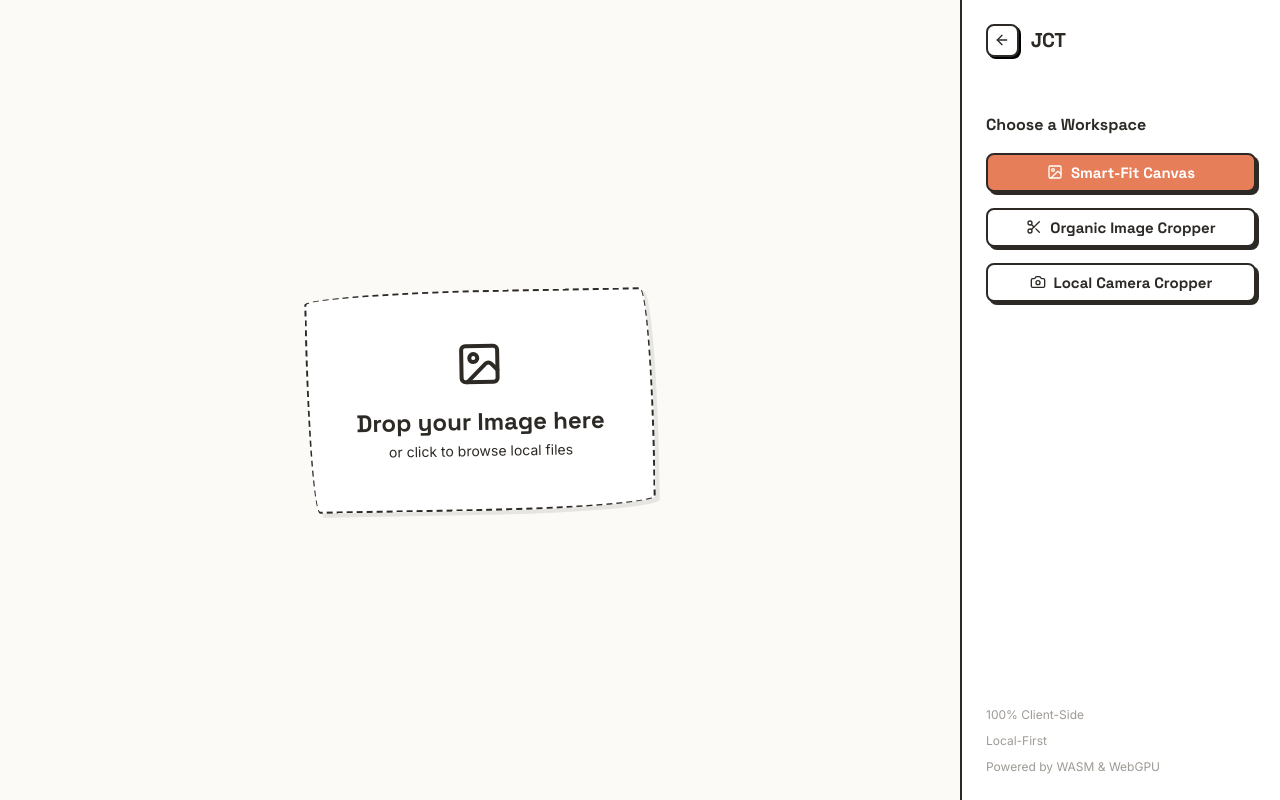
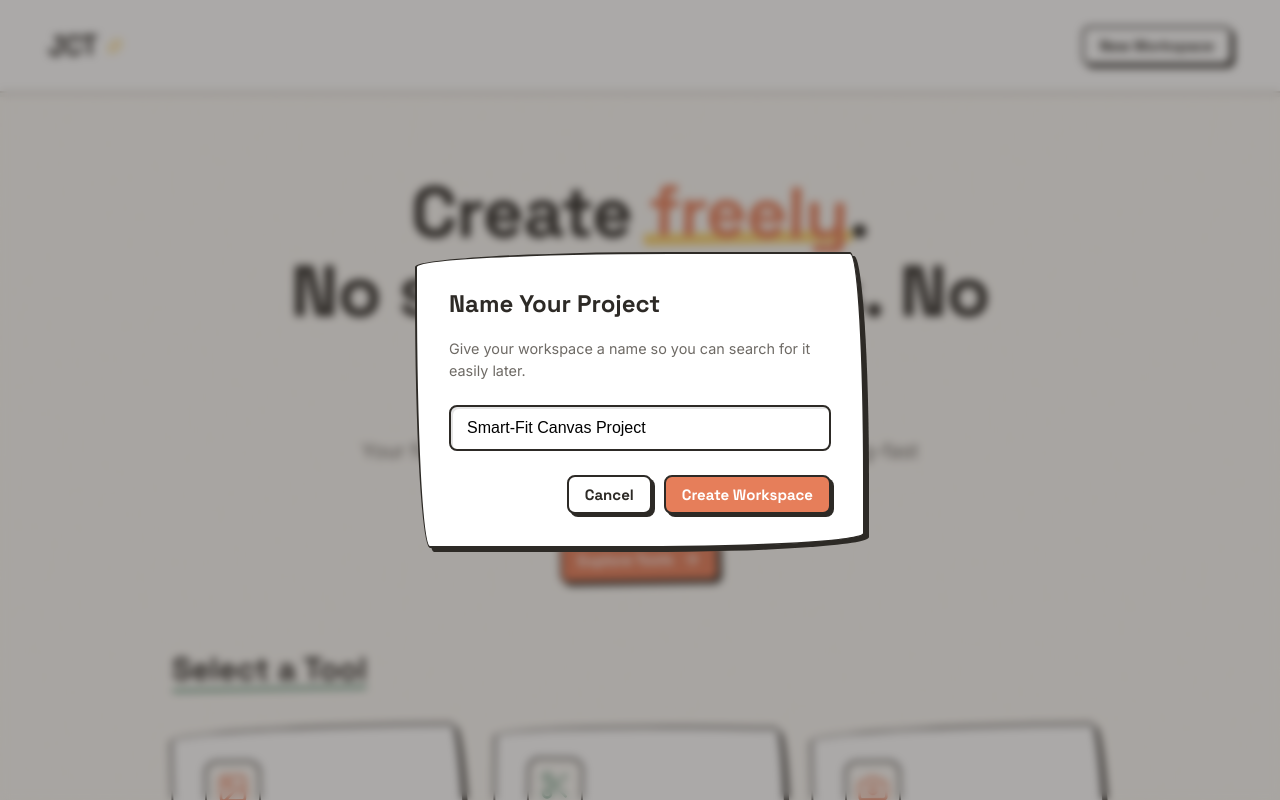
Before and after one commit to vigneshwar-creates/No-BS-Just-Creative-Tools, a React (Vite) app: page / in a window 1280 px wide. Both pictures are taken after a click on the button "New Workspace". Built offline with nearby package versions, Linux system fonts and the light colour scheme.

Commit message:
feat: add project naming modal before entering the workspace

```diff
--- a/src/App.jsx
+++ b/src/App.jsx
@@ -4,7 +4,7 @@ import { get, set } from 'idb-keyval';
 import CameraCropper from './components/CameraCropper';
 import ImageCropper from './components/ImageCropper';
 
-export default function App({ activeTool, onBack }) {
+export default function App({ activeTool, projectName, onBack }) {
   const [currentTool, setCurrentTool] = useState(activeTool);
   const [project, setProject] = useState(null);
   const [toastMsg, setToastMsg] = useState(null);
@@ -63,7 +63,7 @@ export default function App({ activeTool, onBack }) {
       const reader = new FileReader();
       reader.onload = async (event) => {
         const dataUrl = event.target.result;
-        await saveProject({ id: Date.now(), type: 'image', name: file.name, dataUrl });
+        await saveProject({ id: Date.now(), type: 'image', name: projectName || file.name, dataUrl });
       };
       reader.readAsDataURL(file);
     }
@@ -86,6 +86,9 @@ export default function App({ activeTool, onBack }) {
       <CameraCropper
         onBack={onBack}
         onSave={async (newProj) => {
+          if (projectName) {
+            newProj.name = projectName;
+          }
           await saveProject(newProj);
           setCurrentTool('smart-fit'); // Automatically open in Smart-Fit Canvas after cropping!
           showToast('Image loaded into Smart-Fit Canvas');
@@ -100,6 +103,9 @@ export default function App({ activeTool, onBack }) {
       <ImageCropper
         onBack={onBack}
         onSave={async (newProj) => {
+          if (projectName) {
+            newProj.name = projectName;
+          }
           await saveProject(newProj);
           setCurrentTool('smart-fit'); // Automatically open in Smart-Fit Canvas after cropping!
           showToast('Image loaded into Smart-Fit Canvas');
--- a/src/Landing.css
+++ b/src/Landing.css
@@ -300,3 +300,36 @@
   padding: 2rem;
   box-shadow: 4px 4px 0px rgba(45,42,38,1);
 }
+
+/* Modal naming overlay */
+.modal-overlay {
+  position: fixed;
+  top: 0;
+  left: 0;
+  width: 100vw;
+  height: 100vh;
+  background-color: rgba(45, 42, 38, 0.4);
+  backdrop-filter: blur(4px);
+  display: flex;
+  align-items: center;
+  justify-content: center;
+  z-index: 1000;
+  animation: fadeIn 0.2s ease-out;
+}
+
+.modal-content {
+  max-width: 450px;
+  width: 90%;
+  animation: scaleUp 0.3s cubic-bezier(0.34, 1.56, 0.64, 1);
+  background-color: var(--bg-panel);
+}
+
+@keyframes fadeIn {
+  from { opacity: 0; }
+  to { opacity: 1; }
+}
+
+@keyframes scaleUp {
+  from { transform: scale(0.95); opacity: 0; }
+  to { transform: scale(1); opacity: 1; }
+}
--- a/src/Landing.jsx
+++ b/src/Landing.jsx
@@ -6,6 +6,9 @@ import './Landing.css';
 export default function Landing({ onEnter }) {
   const [searchQuery, setSearchQuery] = useState('');
   const [recentProject, setRecentProject] = useState(null);
+  const [showNameModal, setShowNameModal] = useState(false);
+  const [selectedTool, setSelectedTool] = useState(null);
+  const [newProjectName, setNewProjectName] = useState('');
 
   useEffect(() => {
     get('jct-project').then(saved => {
@@ -14,6 +17,23 @@ export default function Landing({ onEnter }) {
       }
     });
   }, []);
+
+  const handleToolSelect = (toolId) => {
+    setSelectedTool(toolId);
+    const toolNames = {
+      'smart-fit': 'Smart-Fit Canvas Project',
+      'image-crop': 'Organic Crop Project',
+      'camera-crop': 'Camera Capture Project'
+    };
+    setNewProjectName(toolNames[toolId] || 'New Workspace Project');
+    setShowNameModal(true);
+  };
+
+  const handleConfirmName = (e) => {
+    if (e) e.preventDefault();
+    setShowNameModal(false);
+    onEnter(selectedTool, newProjectName.trim() || 'Untitled Workspace');
+  };
 
   const defaultProjects = [
     { id: 1, name: 'Summer Campaign Poster', type: 'image', date: 'Last week' },
@@ -57,7 +77,7 @@ export default function Landing({ onEnter }) {
     <div className="landing-container">
       <nav className="landing-nav">
         <div className="logo header-font">JCT <Sparkles size={16} color="var(--accent-highlight)" style={{display: 'inline', marginLeft: '4px'}}/></div>
-        <button className="btn" onClick={() => onEnter('smart-fit')}>
+        <button className="btn" onClick={() => handleToolSelect('smart-fit')}>
           New Workspace
         </button>
       </nav>
@@ -82,7 +102,7 @@ export default function Landing({ onEnter }) {
         </div>
         <div className="tools-grid">
           {creativeTools.map(tool => (
-            <div key={tool.id} className="tool-card card-imperfect" onClick={() => onEnter(tool.id)}>
+            <div key={tool.id} className="tool-card card-imperfect" onClick={() => handleToolSelect(tool.id)}>
               <div className="tool-card-header">{tool.icon}</div>
               <h3 className="header-font" style={{marginTop: '1rem'}}>{tool.title}</h3>
               <p style={{color: 'var(--text-secondary)', fontSize: '0.9rem', marginTop: '0.5rem'}}>{tool.desc}</p>
@@ -126,6 +146,46 @@ export default function Landing({ onEnter }) {
           )}
         </div>
       </section>
+
+      {showNameModal && (
+        <div className="modal-overlay">
+          <div className="modal-content card-imperfect">
+            <h2 className="header-font" style={{marginBottom: '1rem', fontSize: '24px'}}>Name Your Project</h2>
+            <p style={{color: 'var(--text-secondary)', marginBottom: '1.5rem', fontSize: '0.9rem'}}>
+              Give your workspace a name so you can search for it easily later.
+            </p>
+            <form onSubmit={handleConfirmName}>
+              <input
+                type="text"
+                value={newProjectName}
+                onChange={(e) => setNewProjectName(e.target.value)}
+                style={{
+                  width: '100%',
+                  marginBottom: '1.5rem',
+                  padding: '0.75rem 1rem',
+                  fontSize: '1rem',
+                  background: 'var(--bg-app)',
+                  border: '2px solid var(--text-primary)',
+                  borderRadius: '8px',
+                  boxShadow: 'inset 2px 2px 0px rgba(0,0,0,0.1)',
+                  outline: 'none'
+                }}
+                placeholder="Enter project name..."
+                autoFocus
+                required
+              />
+              <div style={{display: 'flex', gap: '0.75rem', justifyContent: 'flex-end'}}>
+                <button type="button" className="btn" onClick={() => setShowNameModal(false)}>
+                  Cancel
+                </button>
+                <button type="submit" className="btn btn-primary">
+                  Create Workspace
+                </button>
+              </div>
+            </form>
+          </div>
+        </div>
+      )}
     </div>
   );
 }
--- a/src/main.jsx
+++ b/src/main.jsx
@@ -7,15 +7,18 @@ import './index.css';
 function RootComponent() {
   const [showWorkspace, setShowWorkspace] = useState(false);
   const [activeTool, setActiveTool] = useState('smart-fit'); // 'smart-fit', 'camera-crop', 'audio', 'document'
+  const [projectName, setProjectName] = useState('');
 
   return showWorkspace ? (
     <App
       activeTool={activeTool}
+      projectName={projectName}
       onBack={() => setShowWorkspace(false)}
     />
   ) : (
-    <Landing onEnter={(tool) => {
+    <Landing onEnter={(tool, name) => {
       setActiveTool(tool || 'smart-fit');
+      setProjectName(name || 'Untitled Project');
       setShowWorkspace(true);
     }} />
   );
```
